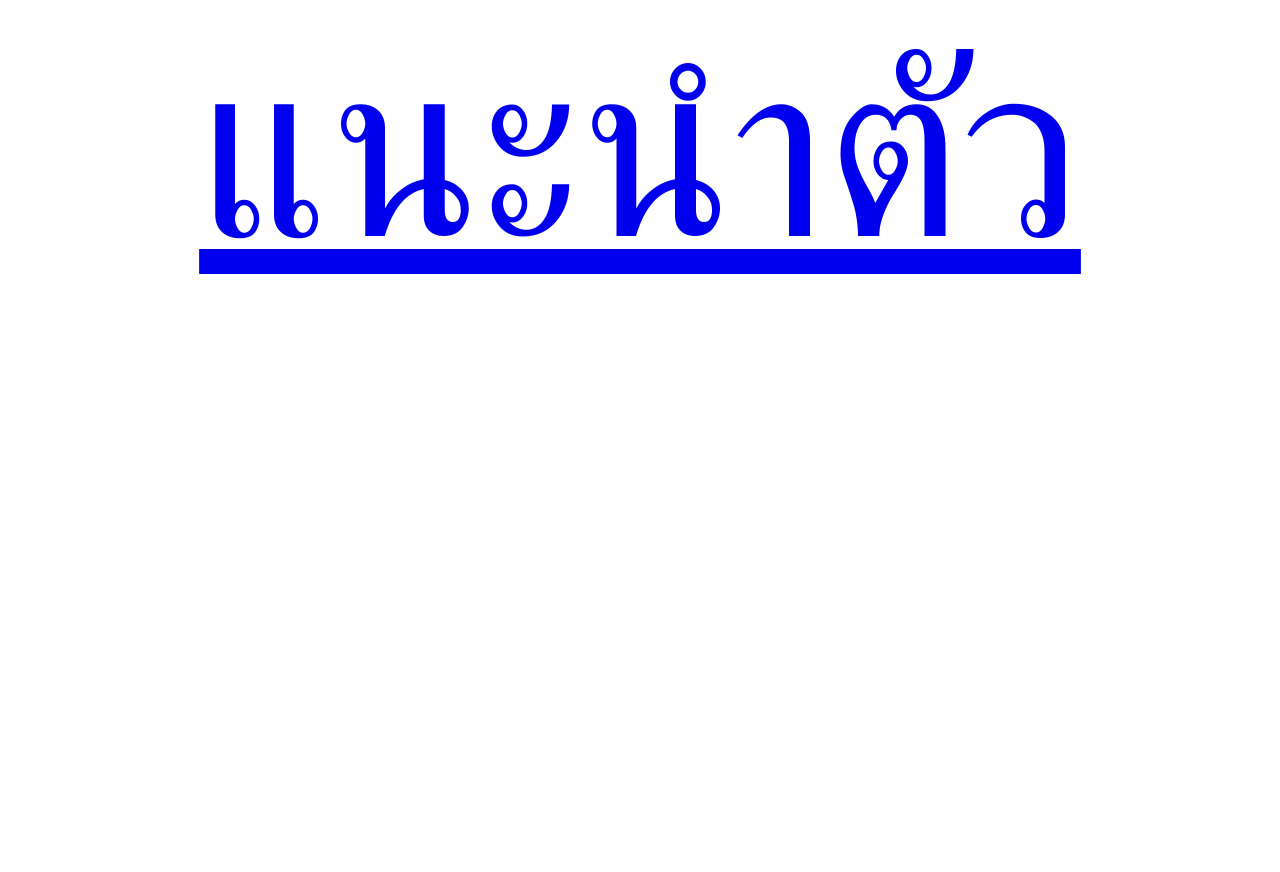
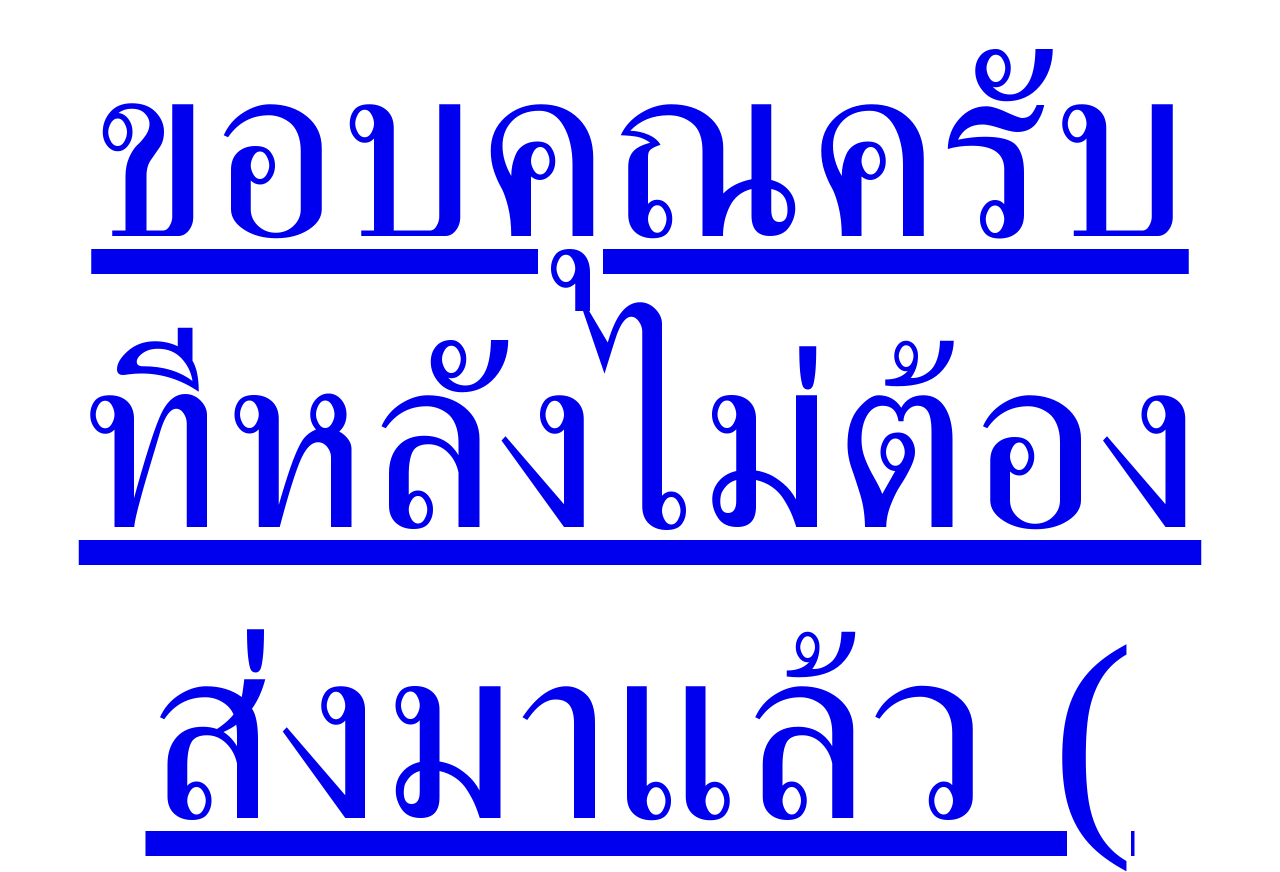
Before and after one commit to auddyza13/auddyza13.github.io, a plain HTML site: page index.html in a window 1280 px wide. Shown: the top 872 px of the page. Before the commit the page ends 800 px from the top, so only its background shows below. Drawn offline with Linux system fonts and the light colour scheme.

Commit message:
Update index.html
for you aom

```diff
--- a/index.html
+++ b/index.html
@@ -1,11 +1,11 @@
 <!DOCTYPE html>
 	<html>
 		<head>
-			<title>แนะนำตัว ครับผม</title>
-            <link rel="stylesheet" href="style.css">
+			<title>สิ่งที่อยาก จะบอก</title>
+                        <link rel="stylesheet" href="style.css">
 		</head>
 		<body>
             <script src="script.js"></script>
-            <div class="troll"><a href="https://www.youtube.com/watch?v=dQw4w9WgXcQ">แนะนำตัว</a></div>
+            <div class="troll"><a href="https://www.youtube.com/watch?v=dQw4w9WgXcQ">ขอบคุณครับทีหลังไม่ต้องส่งมาแล้ว ( ͡• ͜ʖ ͡•)</a></div>
         </body>
 </html>
```
